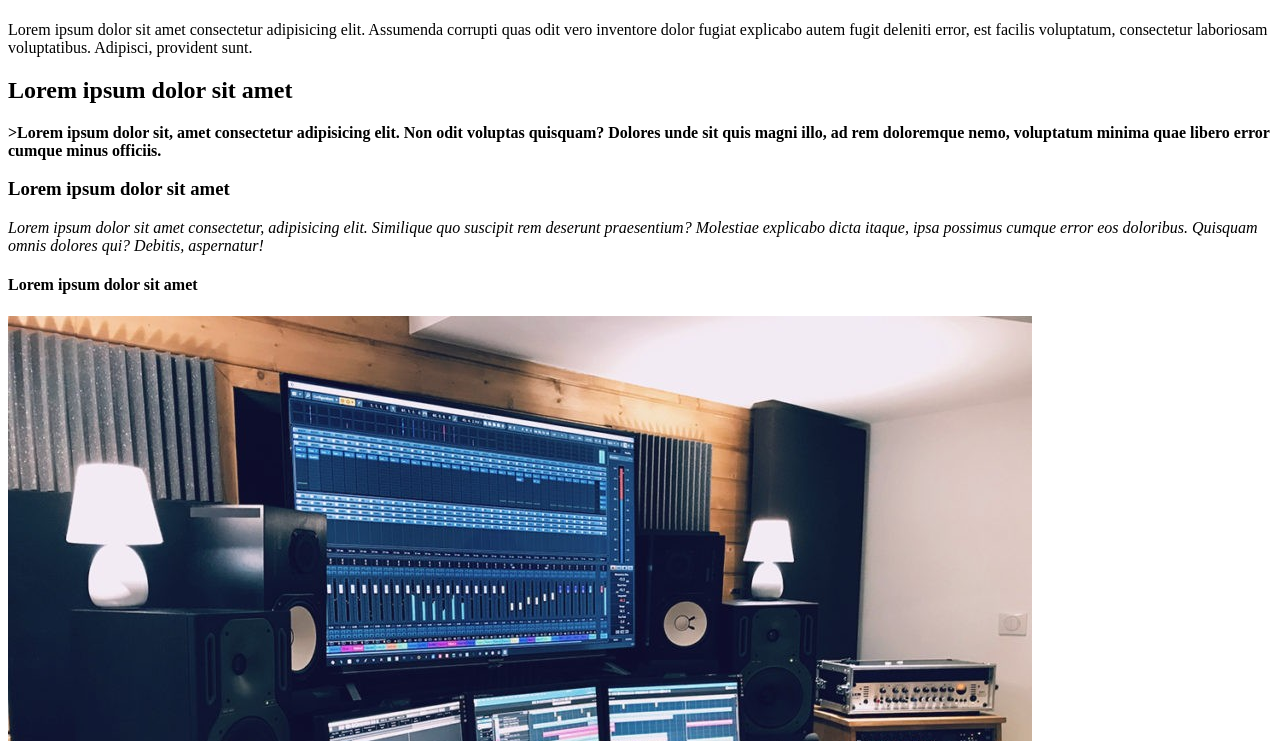
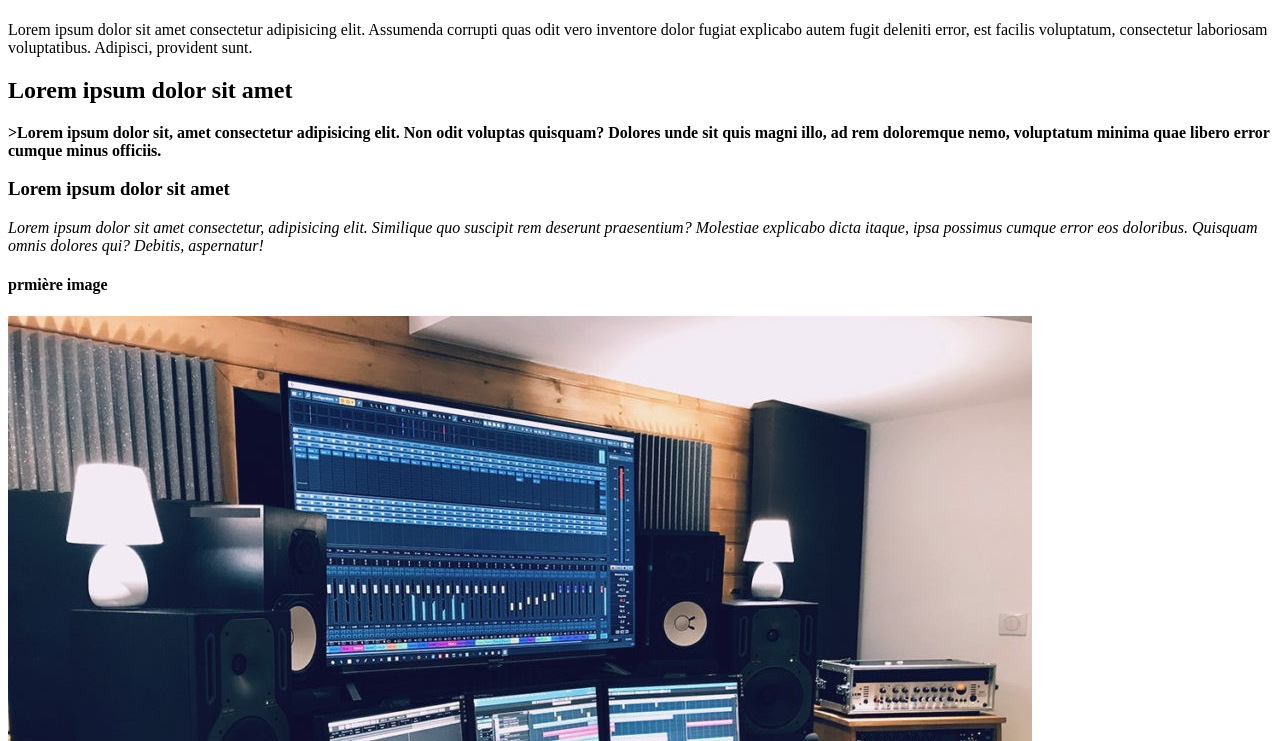
Before and after one commit to maudelinDS/html-css-day, a plain HTML site: page index.html in a window 1280 px wide. Shown: the part 59-800 px from the top of the page. Drawn offline with Linux system fonts and the light colour scheme.

Commit message:
first image

```diff
--- a/index.html
+++ b/index.html
@@ -43,7 +43,7 @@
       </p>
     </div>
     <div class="grp4">
-      <h4>Lorem ipsum dolor sit amet</h4>
+      <h4>prmière image</h4>
       <img src="./images/materiel-home-studio-1024x768.jpg" alt="Home-studio">
 
     </div>
```
